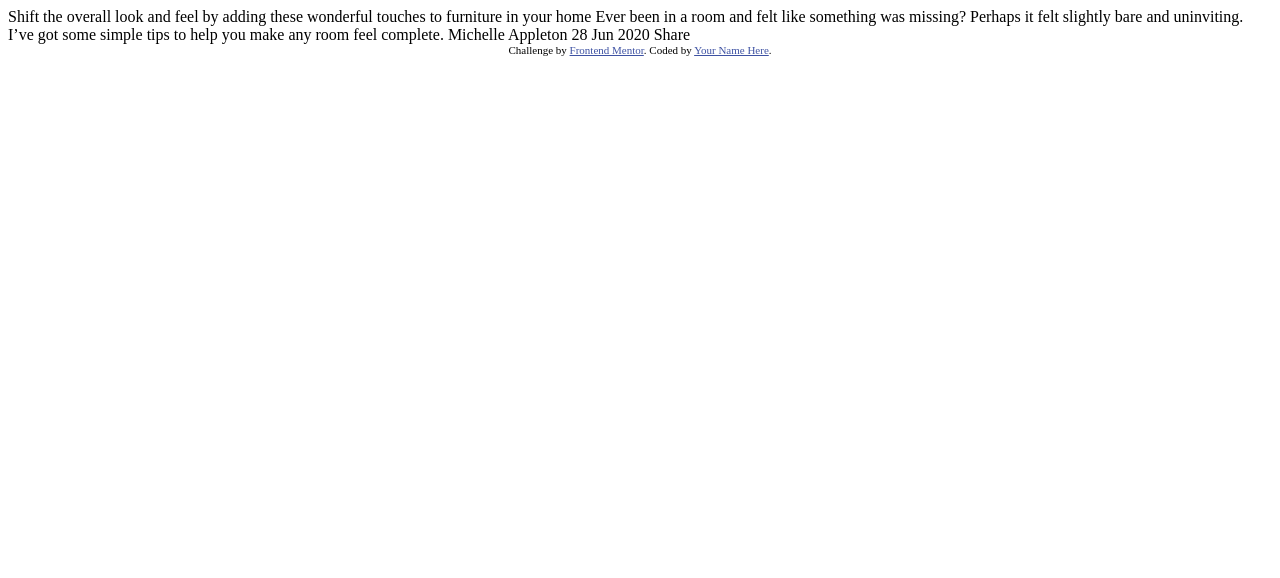
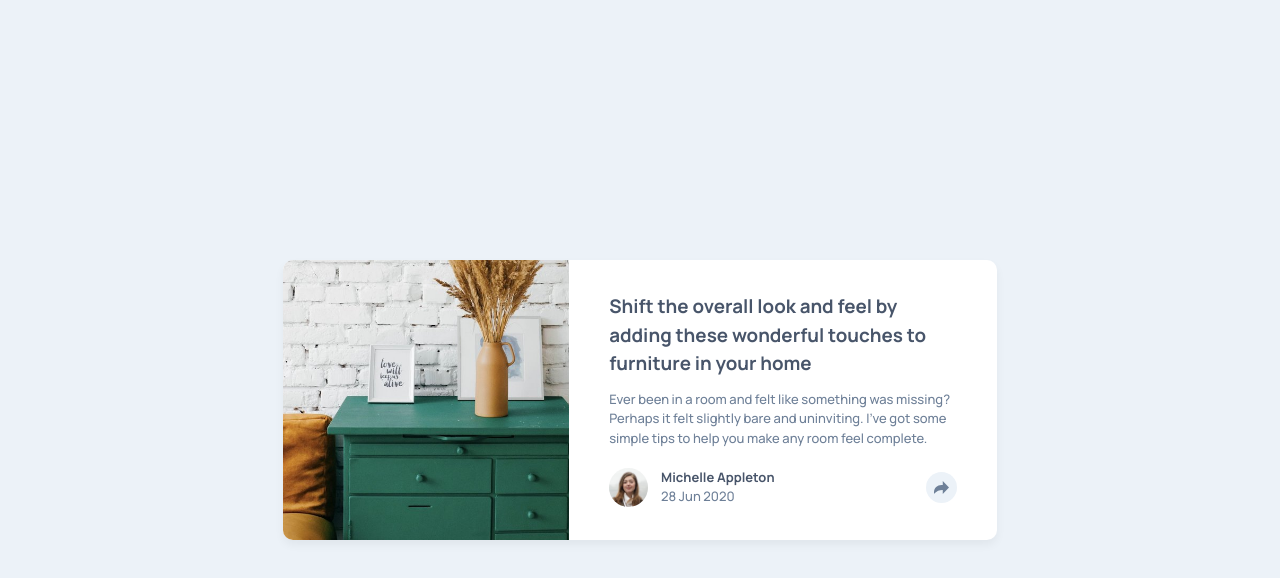
Before and after one commit to chrisvn188/article-preview-component, a website: page index.html in a window 1280 px wide. Drawn offline with Linux system fonts and the light colour scheme.

Commit message:
Finish project

```diff
--- a/index.html
+++ b/index.html
@@ -1,36 +1,84 @@
 <!DOCTYPE html>
 <html lang="en">
   <head>
-  <meta charset="UTF-8">
-  <meta name="viewport" content="width=device-width, initial-scale=1.0"> <!-- displays site properly based on user's device -->
-
-  <link rel="icon" type="image/png" sizes="32x32" href="./images/favicon-32x32.png">
-
+    <meta charset="UTF-8" />
+    <meta name="viewport" content="width=device-width, initial-scale=1.0" />
+    <link
+      rel="icon"
+      type="image/png"
+      sizes="32x32"
+      href="./images/favicon-32x32.png"
+    />
     <title>Frontend Mentor | Article preview component</title>
-
-  <!-- Feel free to remove these styles or customise in your own stylesheet 👍 -->
-  <style>
-    .attribution { font-size: 11px; text-align: center; }
-    .attribution a { color: hsl(228, 45%, 44%); }
-  </style>
+    <link rel="stylesheet" href="style.css" />
+    <link
+      href="https://fonts.googleapis.com/css2?family=Manrope:wght@500;700&display=swap"
+      rel="stylesheet"
+    />
   </head>
   <body>
+    <main class="container">
+      <div class="card">
+        <div class="img-container">
+          <img
+            src="images/drawers.jpg"
+            alt="An image of drawers"
+            class="card__image"
+          />
+        </div>
+        <!-- / .card__media -->
+        <div class="text-content">
+          <div class="card__body">
+            <h1 class="card__heading">
+              Shift the overall look and feel by adding these wonderful touches
+              to furniture in your home
+            </h1>
+            <div class="card__paragraph">
+              Ever been in a room and felt like something was missing? Perhaps
+              it felt slightly bare and uninviting. I’ve got some simple tips to
+              help you make any room feel complete.
+            </div>
+          </div>
+          <!-- / .card__body -->
+          <div class="card__footer">
+            <div class="footer-text-container">
+              <div class="avatar-container">
+                <img
+                  src="images/avatar-michelle.jpg"
+                  alt="an avatar of Michelle"
+                  class="card__avatar"
+                />
+              </div>
+              <div class="card__footer-text">
+                <p>Michelle Appleton</p>
+                <time datetime="2020-06-28">28 Jun 2020</time>
+              </div>
+            </div>
 
-  Shift the overall look and feel by adding these wonderful
-  touches to furniture in your home
-
-  Ever been in a room and felt like something was missing? Perhaps
-  it felt slightly bare and uninviting. I’ve got some simple tips
-  to help you make any room feel complete.
-
-  Michelle Appleton
-  28 Jun 2020
-
-  Share
-
-  <div class="attribution">
-    Challenge by <a href="https://www.frontendmentor.io?ref=challenge" target="_blank">Frontend Mentor</a>.
-    Coded by <a href="#">Your Name Here</a>.
+            <div href="#" class="card__links">
+              <div class="social-links">
+                <p>share</p>
+                <a href="#"
+                  ><img src="images/icon-facebook.svg" alt="facebook link"
+                /></a>
+                <a href="#"
+                  ><img src="images/icon-twitter.svg" alt="twitter link"
+                /></a>
+                <a href="#"
+                  ><img src="images/icon-pinterest.svg" alt="pinterest link"
+                /></a>
               </div>
+              <div class="share-btn">
+                <img
+                  src="images/icon-share.svg"
+                  alt="a button to open popup social links"
+                />
+              </div>
+            </div>
+          </div>
+        </div>
+      </div>
+    </main>
+    <script src="main.js"></script>
   </body>
 </html>
--- /dev/null
+++ b/main.js
@@ -0,0 +1,8 @@
+const footerTextContainer = document.querySelector('.footer-text-container');
+const socialLinks = document.querySelector('.social-links');
+const shareBtn = document.querySelector('.share-btn');
+
+shareBtn.addEventListener('click', () => {
+  footerTextContainer.classList.toggle('active');
+  socialLinks.classList.toggle('active');
+});
--- /dev/null
+++ b/style.css
@@ -0,0 +1,232 @@
+:root {
+  --clr-very-dark-grayish-blue: hsl(217, 19%, 35%);
+  --clr-desaturated-dark-blue: hsl(214, 17%, 51%);
+  --clr-grayish-blue: hsl(212, 23%, 69%);
+  --clr-light-grayish-blue: hsl(210, 46%, 95%);
+  --clr-white: #fff;
+}
+
+/* basic resets */
+*,
+*::before,
+*::after {
+  box-sizing: border-box;
+}
+
+* {
+  margin: 0;
+  padding: 0;
+}
+
+body {
+  font-family: 'Manrope', sans-serif;
+  font-weight: 500;
+  font-size: 0.812rem;
+  line-height: 1.5;
+  padding: 0 2em;
+  background-color: var(--clr-light-grayish-blue);
+  min-height: 100vh;
+  display: grid;
+  place-items: center;
+}
+
+.container {
+  max-width: 24.5em;
+  margin: 0 auto;
+}
+
+.card {
+  background-color: var(--clr-white);
+  border-radius: 10px;
+  box-shadow: 0 5px 10px 0 rgba(0, 0, 0, 0.05);
+}
+
+.img-container {
+  max-height: 16.5em;
+  overflow: hidden;
+  border-radius: 10px 10px 0 0;
+}
+
+.card__image {
+  max-width: 100%;
+  object-fit: cover;
+}
+
+@media (min-width: 1140px) {
+  .container {
+    max-width: 55em;
+  }
+  .card {
+    display: grid;
+    grid-template-areas: 'image-area right-content';
+    grid-template-columns: 1fr 1.5fr;
+    grid-template-rows: 280px;
+  }
+
+  .img-container {
+    max-height: none;
+    grid-area: image-area;
+    border-radius: 10px 0 0 10px;
+  }
+
+  .card__image {
+    height: 100%;
+    max-width: none;
+  }
+}
+
+.card__body {
+  padding: 2.5em 2.4em 0 2.4em;
+  margin-bottom: 1em;
+}
+
+@media (min-width: 1140px) {
+  .card__body {
+    margin-bottom: 1.5em;
+  }
+}
+
+.card__heading {
+  font-size: 1rem;
+  color: var(--clr-very-dark-grayish-blue);
+}
+
+.card__paragraph {
+  color: var(--clr-desaturated-dark-blue);
+  margin-top: 1em;
+}
+
+@media (min-width: 1140px) {
+  .card__body {
+    padding: 2.5em 3.125em 0 3.125em;
+  }
+  .card__heading {
+    font-size: 1.175rem;
+  }
+}
+
+.avatar-container {
+  width: 3em;
+  height: 3em;
+}
+
+.card__footer {
+  display: flex;
+  align-items: center;
+  justify-content: space-between;
+  gap: 1.5em;
+  border-radius: 0 0 10px 10px;
+  padding: 1.5em 2.4em;
+  position: relative;
+}
+
+.footer-text-container {
+  display: flex;
+  align-items: center;
+  gap: 1em;
+}
+
+.social-links {
+  display: none;
+  gap: 1em;
+  align-items: center;
+  position: absolute;
+  left: 0;
+  top: 0;
+  bottom: 0;
+  right: 0;
+  background-color: var(--clr-very-dark-grayish-blue);
+  padding-left: 2.4em;
+  border-radius: 0 0 10px 10px;
+  z-index: 1;
+}
+
+.social-links.active {
+  display: flex;
+}
+
+@media (min-width: 1140px) {
+  .card__footer {
+    padding: 0 3.125em;
+    position: static;
+  }
+}
+
+.social-links > a {
+  display: flex;
+  align-items: center;
+}
+
+.social-links > p {
+  text-transform: uppercase;
+  color: var(--clr-light-grayish-blue);
+  letter-spacing: 5px;
+}
+
+.card__avatar {
+  max-width: 100%;
+  height: 100%;
+  object-fit: cover;
+  border-radius: 50%;
+  display: block;
+}
+
+.share-btn {
+  background-color: var(--clr-light-grayish-blue);
+  width: 2.4em;
+  height: 2.4em;
+  border-radius: 50%;
+  display: flex;
+  justify-content: center;
+  align-items: center;
+  margin-left: auto;
+  position: relative;
+  z-index: 2;
+  cursor: pointer;
+}
+
+@media (min-width: 1140px) {
+  .card__footer {
+    position: static;
+  }
+
+  .card__links {
+    position: relative;
+  }
+
+  .social-links::after {
+    content: '';
+    width: 0;
+    height: 0;
+    border-top: 15px solid var(--clr-very-dark-grayish-blue);
+    border-left: 15px solid transparent;
+    border-right: 15px solid transparent;
+    position: absolute;
+    bottom: -1em;
+    left: 50%;
+    transform: translateX(-50%);
+  }
+
+  .social-links.active {
+    background-color: var(--clr-very-dark-grayish-blue);
+    width: fit-content;
+    height: fit-content;
+    padding: 1.2em 2em;
+    border-radius: 10px;
+    top: -6em;
+    left: -7.2em;
+  }
+}
+
+.share-btn > img {
+  vertical-align: middle;
+}
+
+.card__footer-text > p {
+  font-weight: 700;
+  color: var(--clr-very-dark-grayish-blue);
+}
+
+.card__footer-text > time {
+  color: var(--clr-desaturated-dark-blue);
+}
```
Also changed, not shown: package.json (added, +22 -0 lines), 2 other files. Lines whose indentation alone changed are shown as unchanged.
